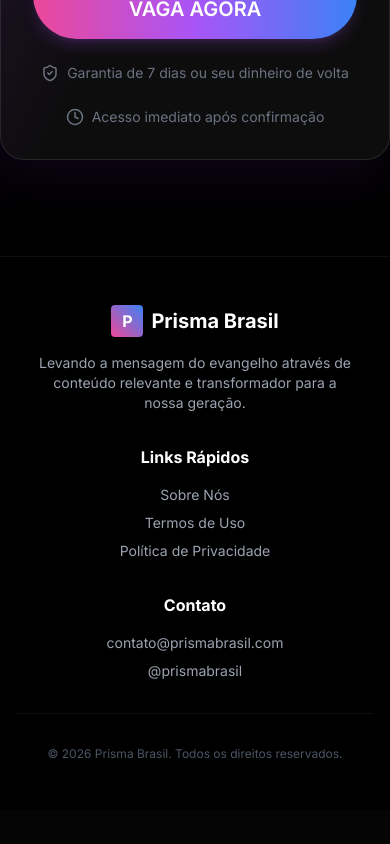
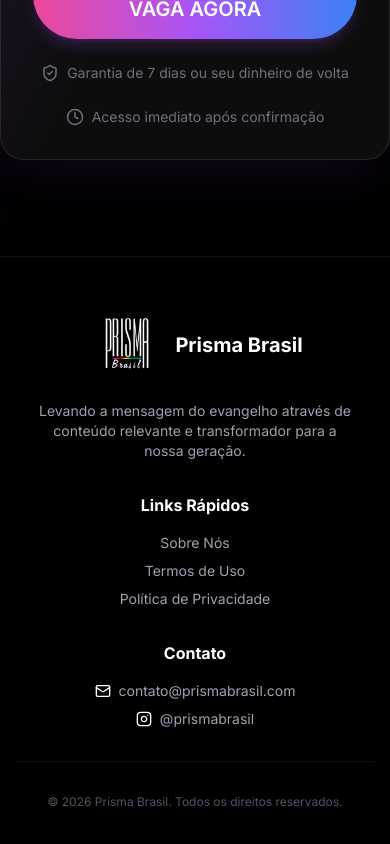
Before and after one commit to fast-dev-digital/lp-prisma-brasil, a React (Vite) app: page / in a window 390 px wide. Shown: the part 6115-6959 px from the top of the page. Before the commit the page ends 6925 px from the top, so only its background shows below. Built offline with nearby package versions, Linux system fonts and the light colour scheme.

Commit message:
style: Add icones de email e instagram na coluna contato e add logo Prisma Brasil no Footer

```diff
--- a/src/components/layout/Footer.tsx
+++ b/src/components/layout/Footer.tsx
@@ -1,5 +1,7 @@
 
 import { Container } from './index';
+import { Mail, Instagram } from 'lucide-react';
+import logo from '../../assets/logo-prisma-brasil.png';
 
 export const Footer = () => {
   return (
@@ -8,7 +10,7 @@
         <div className="grid md:grid-cols-4 gap-8 mb-8">
             <div className="col-span-1 md:col-span-2">
                 <div className="flex items-center gap-2 mb-4 justify-center md:justify-start">
-                    <div className="w-8 h-8 rounded bg-gradient-to-tr from-pink-500 to-blue-500 flex items-center justify-center font-bold text-white">P</div>
+                    <img src={logo} alt="Prisma Brasil" className="h-20 w-auto object-contain" />
                     <span className="font-bold text-xl text-white">Prisma Brasil</span>
                 </div>
                 <p className="text-gray-400 text-sm max-w-xs mx-auto md:mx-0">
@@ -28,8 +30,14 @@
             <div>
                 <h4 className="font-bold text-white mb-4">Contato</h4>
                 <ul className="space-y-2 text-sm text-gray-400">
-                    <li>contato@prismabrasil.com</li>
-                    <li>@prismabrasil</li>
+                    <li className="flex items-center gap-2 justify-center md:justify-start">
+                        <Mail size={16} className="text-white" />
+                        <span>contato@prismabrasil.com</span>
+                    </li>
+                    <li className="flex items-center gap-2 justify-center md:justify-start">
+                        <Instagram size={16} className="text-white" />
+                        <span>@prismabrasil</span>
+                    </li>
                 </ul>
             </div>
         </div>
```
